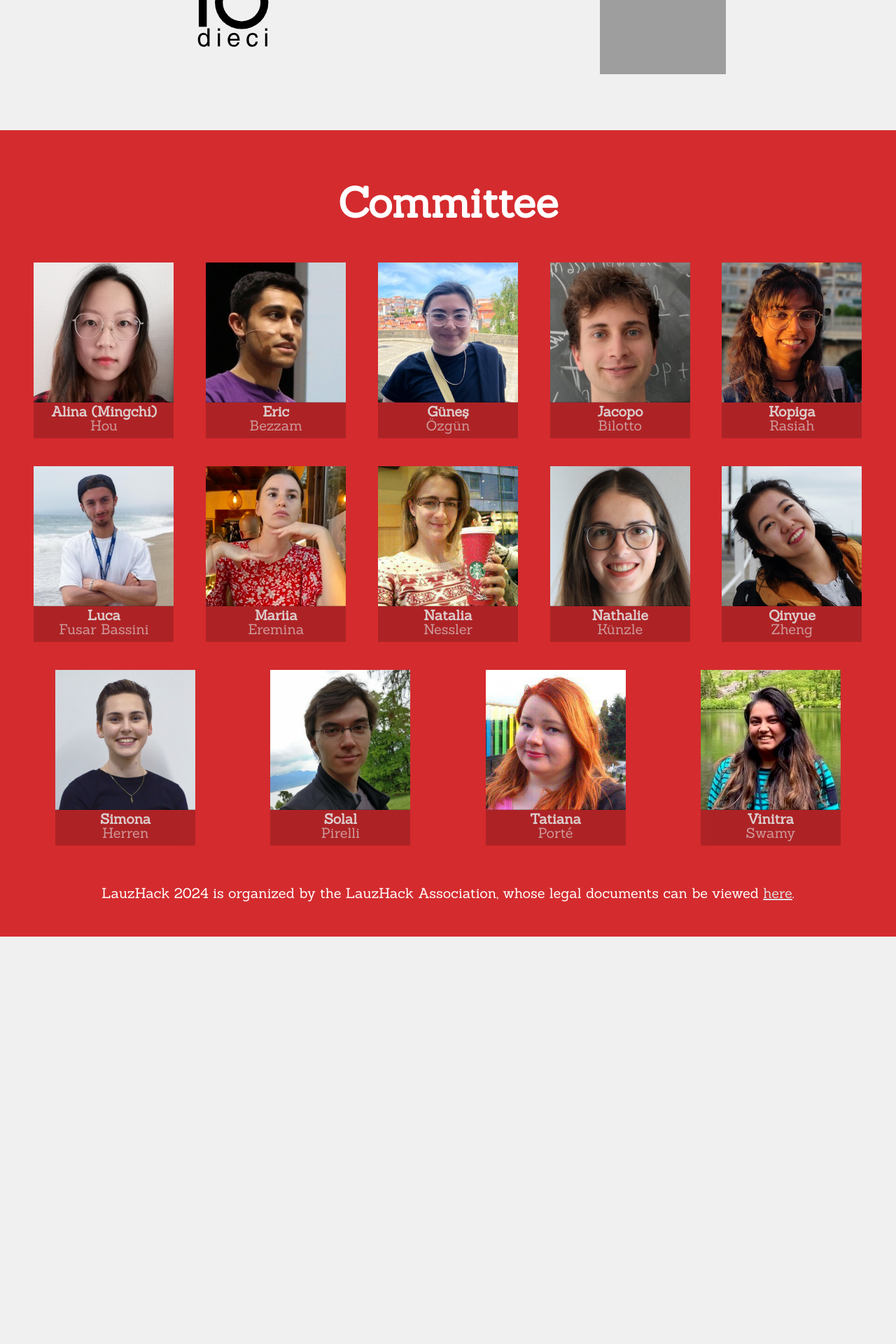
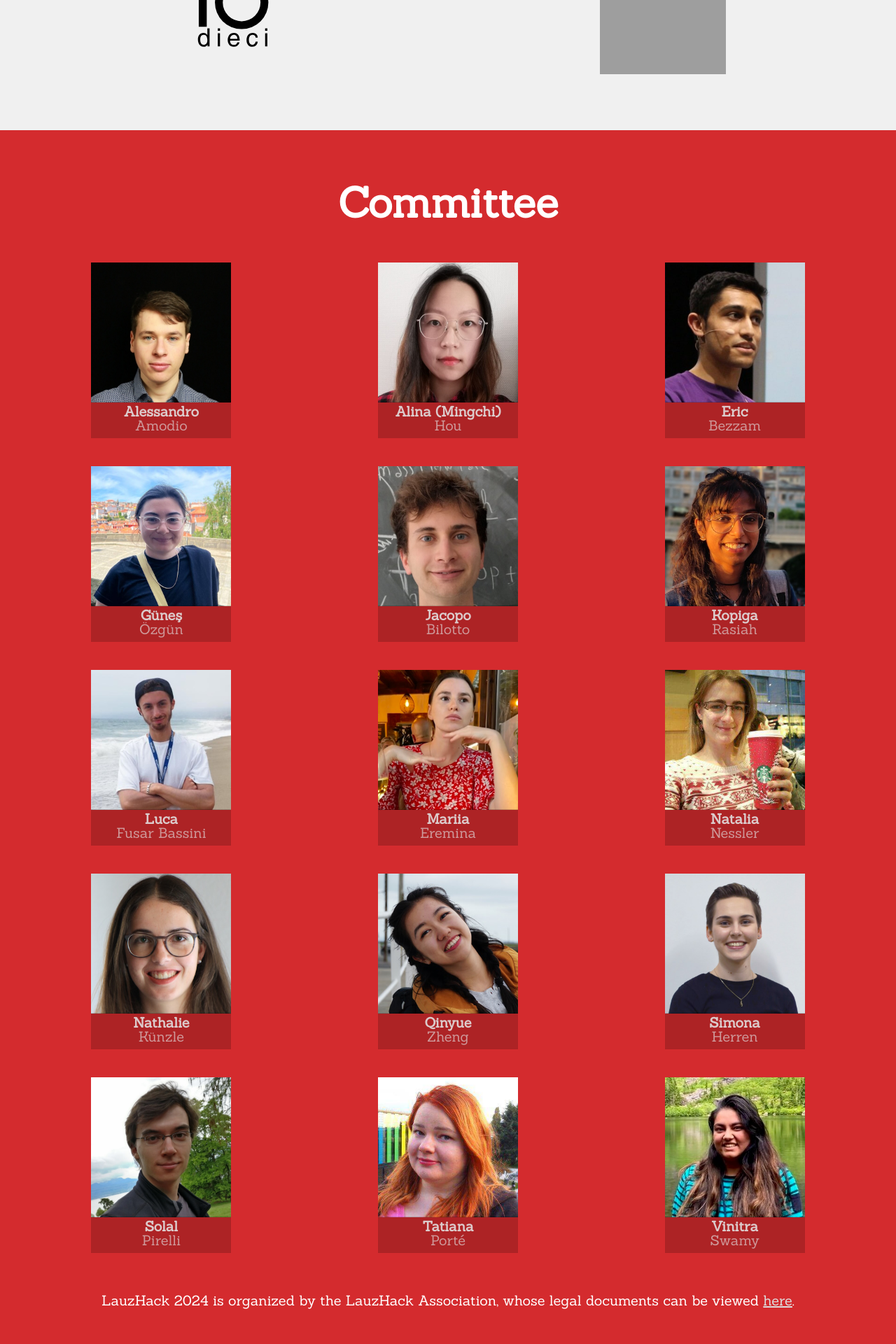
Before and after one commit to LauzHack/LauzHack.github.io, a Jekyll site: the page built from index.html, in a window 1280 px wide. Shown: the part 3417-5337 px from the top of the page at 70% size. Built offline with Jekyll 4.4.1, drawn with Linux system fonts in a browser that asks for light colours; before the commit the page ends 4755 px from its top, so only the background shows below that; grey boxes are pictures that could not be loaded.

Commit message:
Add files via upload

```diff
--- a/_data/organizers.yml
+++ b/_data/organizers.yml
@@ -7,6 +7,10 @@ group: the LauzHack Association
 # People organizing the event, and their websites.
 # See the ReadMe file for information on pictures.
 people:
+  - given: Alessandro
+    family: Amodio
+    link: https://linkedin.com/in/alessandro-amodio
+
   - given: Alina (Mingchi)
     family: Hou
     link: https://linkedin.com/in/mingchi-hou-771594177
```
